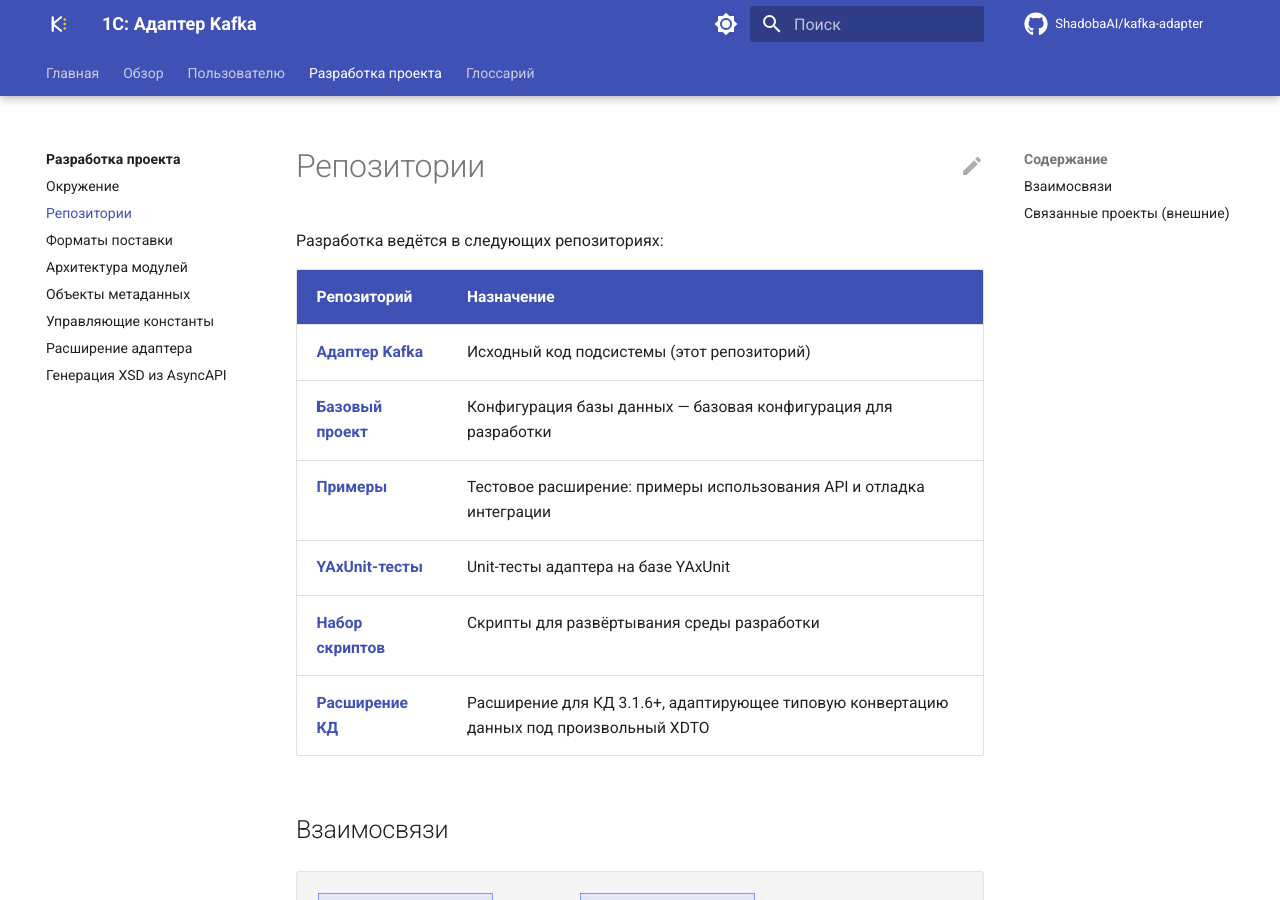
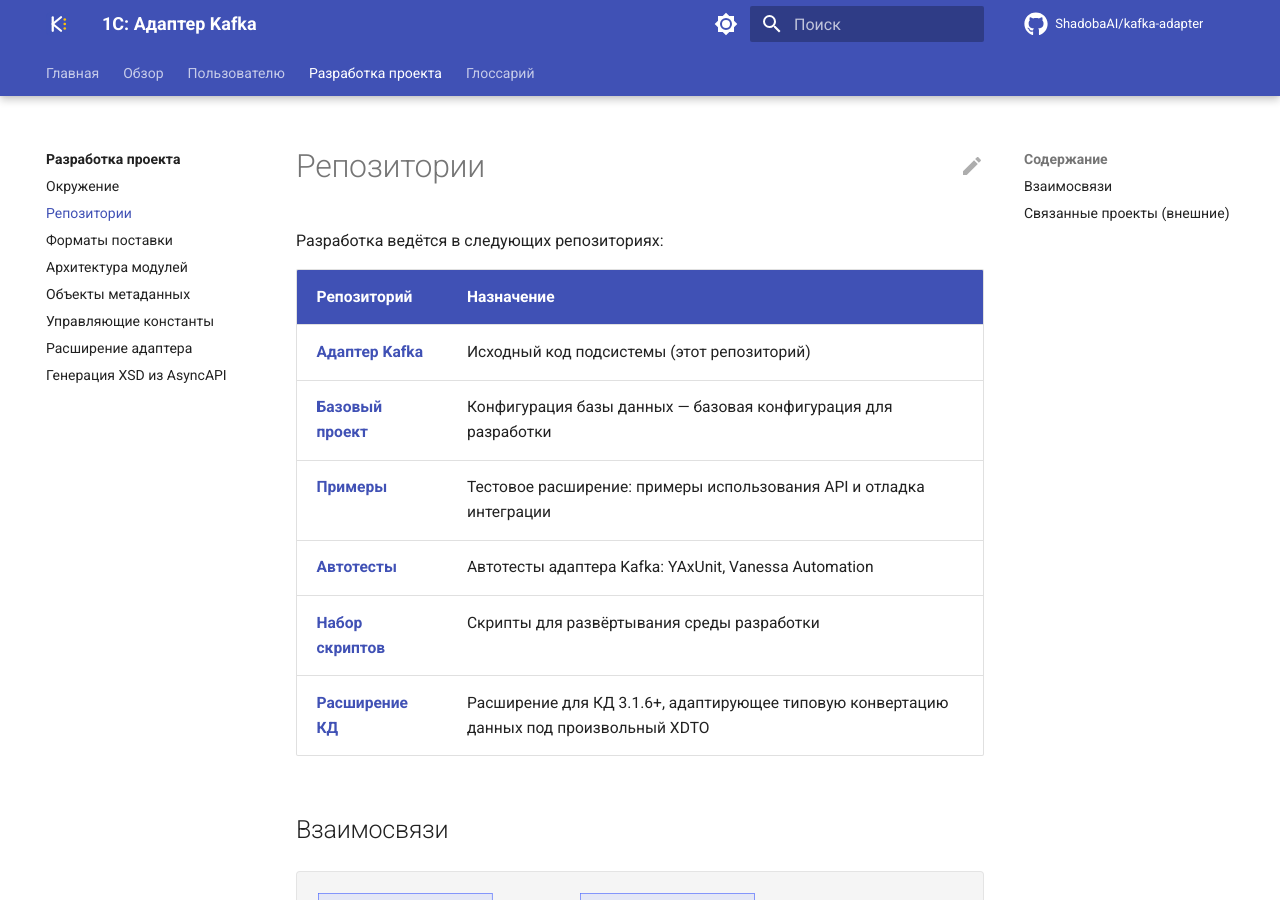
Before and after one commit to ShadobaAI/kafka-adapter, an MkDocs documentation site: the page built from docs/project/repositories.md, in a window 1280 px wide and 900 px high. Built offline with MkDocs 1.6.1 and Material for MkDocs 9.7.7, drawn with Linux system fonts in a browser that asks for light colours; comment, search, counter and statistics services are not loaded.

Commit message:
add link kafka-adapter-tests

````diff
--- a/docs/project/repositories.md
+++ b/docs/project/repositories.md
@@ -7,7 +7,7 @@
 | [**Адаптер Kafka**](https://github.com/ShadobaAI/kafka-adapter) | Исходный код подсистемы (этот репозиторий) |
 | [**Базовый проект**](https://github.com/ShadobaAI/kafka-adapter-base) | Конфигурация базы данных — базовая конфигурация для разработки |
 | [**Примеры**](https://github.com/ShadobaAI/kafka-adapter-examples) | Тестовое расширение: примеры использования API и отладка интеграции |
-| [**YAxUnit-тесты**](https://github.com/ShadobaAI/kafka-adapter-yaxunit) | Unit-тесты адаптера на базе YAxUnit |
+| [**Автотесты**](https://github.com/ShadobaAI/kafka-adapter-tests) | Автотесты адаптера Kafka: YAxUnit, Vanessa Automation |
 | [**Набор скриптов**](https://github.com/ShadobaAI/kafka-tools) | Скрипты для развёртывания среды разработки |
 | [**Расширение КД**](https://github.com/ShadobaAI/kafka-adapter-conv) | Расширение для КД 3.1.6+, адаптирующее типовую конвертацию данных под произвольный XDTO |
 
@@ -18,13 +18,13 @@ flowchart LR
     ADAPTER["Адаптер Kafka<br/>(подсистема)"]
     BASE["Базовый проект<br/>(инфобаза для разработки)"]
     examples["Примеры<br/>(расширение с примерами)"]
-    YAXUNIT["YAxUnit-тесты<br/>(unit-тесты адаптера)"]
+    TESTS["Автотесты<br/>(YAxUnit + Vanessa Automation)"]
     TOOLS["Набор скриптов<br/>(dev-окружение)"]
     CONV["Расширение КД<br/>(КД 3.1 + XDTO)"]
 
     BASE -.подключает.-> ADAPTER
     examples -.расширяет.-> BASE
-    YAXUNIT -.тестирует.-> ADAPTER
+    TESTS -.тестирует.-> ADAPTER
     TOOLS -.поднимает.-> ADAPTER
     CONV -.дополняет.-> ADAPTER
 ```
````
